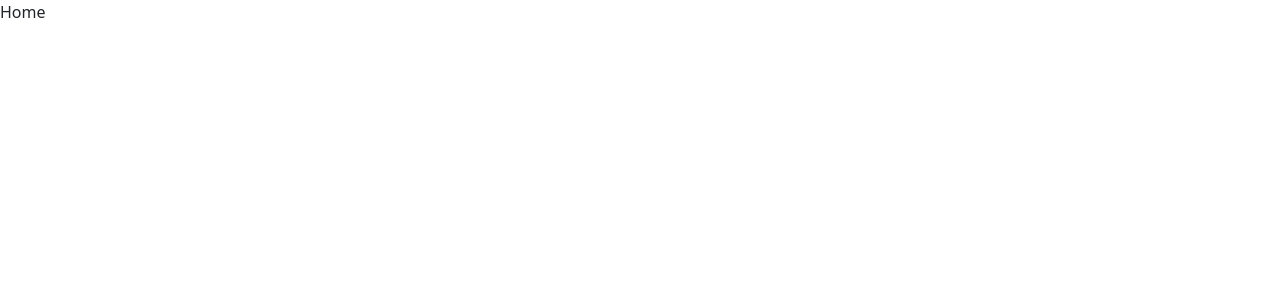
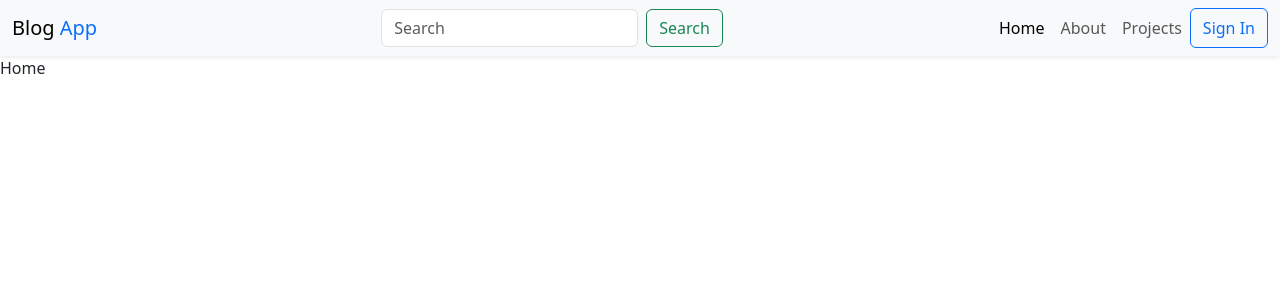
Before and after one commit to AvhaleSwapnil/Blog-App, a React (Vite) app in the folder client/: page / in a window 1280 px wide. Shown: the top 300 px of the page. Built offline with nearby package versions, Linux system fonts and the light colour scheme.

Commit message:
create Header Componet

```diff
--- a/client/package.json
+++ b/client/package.json
@@ -10,6 +10,7 @@
     "preview": "vite preview"
   },
   "dependencies": {
+    "@popperjs/core": "^2.11.8",
     "bootstrap": "^5.3.3",
     "react": "^18.3.1",
     "react-dom": "^18.3.1",
--- a/client/src/App.jsx
+++ b/client/src/App.jsx
@@ -1,4 +1,5 @@
 import { BrowserRouter, Route, Routes } from "react-router-dom";
+import Header from "./components/Header";
 import About from "./pages/About";
 import Dashborad from "./pages/Dashborad";
 import Home from "./pages/Home";
@@ -8,6 +9,7 @@
 export default function App() {
   return (
     <BrowserRouter>
+      <Header />
       <Routes>
         <Route path="/" element={<Home />} />
         <Route path="/about" element={<About />} />
--- a/client/src/components/Header.jsx
+++ b/client/src/components/Header.jsx
@@ -0,0 +1,56 @@
+import { Link } from "react-router-dom";
+export default function Header() {
+  return (
+    <nav className="navbar navbar-expand-lg bg-body-tertiary shadow-sm">
+      <div className="container-fluid">
+        <Link to="/" className="navbar-brand">
+          Blog <span className="text-primary">App</span>
+        </Link>
+        <button
+          className="navbar-toggler"
+          type="button"
+          data-bs-toggle="collapse"
+          data-bs-target="#navbarSupportedContent"
+          aria-controls="navbarSupportedContent"
+          aria-expanded="false"
+          aria-label="Toggle navigation"
+        >
+          <span className="navbar-toggler-icon"></span>
+        </button>
+        <div className="collapse navbar-collapse" id="navbarSupportedContent">
+          <form className="d-flex mx-auto" role="search">
+            <input
+              className="form-control me-2"
+              type="search"
+              placeholder="Search"
+              aria-label="Search"
+            />
+            <button className="btn btn-outline-success" type="submit">
+              Search
+            </button>
+          </form>
+          <ul className="navbar-nav mb-2 mb-lg-0">
+            <li className="nav-item">
+              <Link to="/" className="nav-link active" aria-current="page">
+                Home
+              </Link>
+            </li>
+            <li className="nav-item">
+              <Link to="/about" className="nav-link">
+                About
+              </Link>
+            </li>
+            <li className="nav-item">
+              <Link to="/projects" className="nav-link">
+                Projects
+              </Link>
+            </li>
+            <button type="button" className="btn btn-outline-primary">
+              Sign In
+            </button>
+          </ul>
+        </div>
+      </div>
+    </nav>
+  );
+}
--- a/client/src/main.jsx
+++ b/client/src/main.jsx
@@ -1,4 +1,5 @@
 import "bootstrap/dist/css/bootstrap.min.css";
+import "bootstrap/dist/js/bootstrap.bundle.min.js";
 import { StrictMode } from "react";
 import { createRoot } from "react-dom/client";
 import App from "./App.jsx";
```
Also changed, not shown: 1 other file (tests, documents, lock files or other folders).
